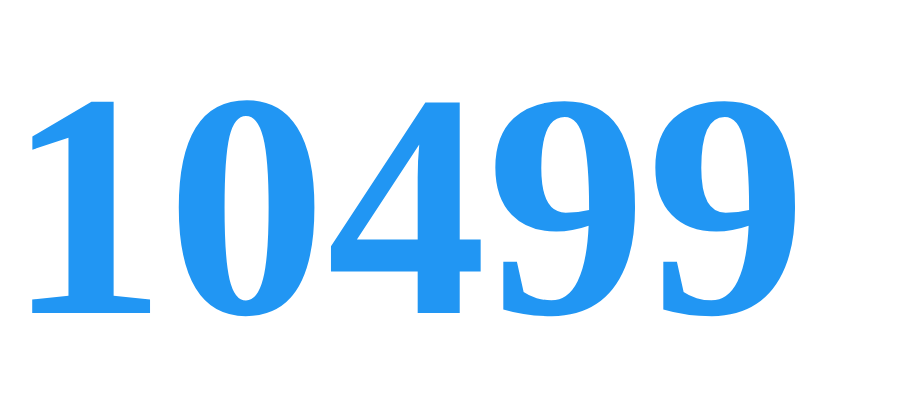
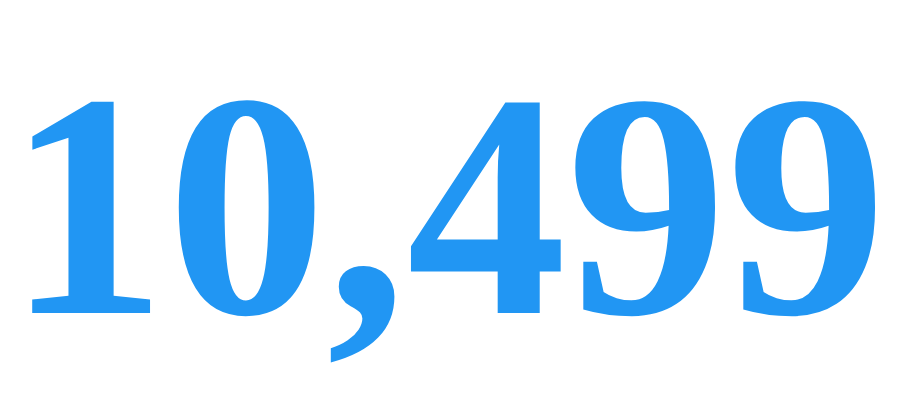
Before and after one commit to isgk/days, a plain HTML site: page index.html in a window 1280 px wide. Shown: the whole page, without its empty margins (219-1125 px from the left). Drawn offline with Linux system fonts and the light colour scheme.

Commit message:
Added comma

```diff
--- a/index.html
+++ b/index.html
@@ -43,7 +43,8 @@
             today = new Date(),
         difference = Math.floor((today - birthday)/_MS_PER_DAY),
         number = document.getElementById("days");
-        number.innerHTML = difference;
+        number.innerHTML = difference.toString().replace(/\B(?=(\d{3})+(?!\d))/g, ",");
+
 
       })();
     </script>
```
